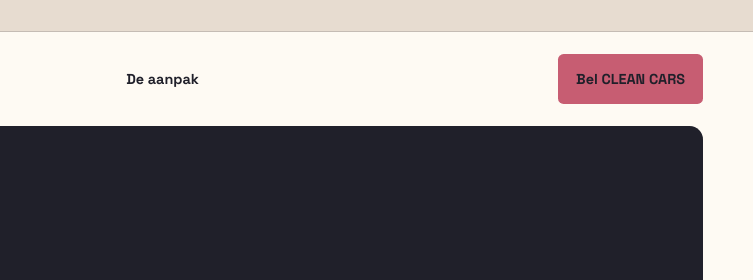
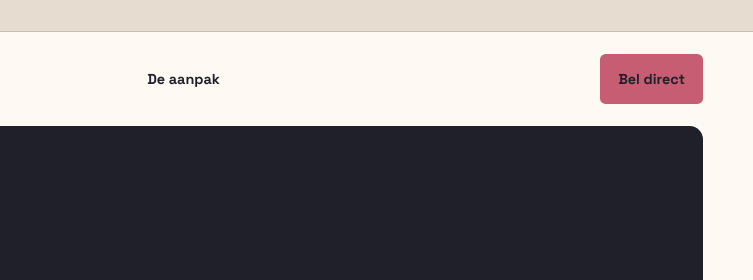
Before and after one commit to sahibgill490/website-demo-clean-cars, a plain HTML site: page index.html in a window 1280 px wide. Shown: the top 280 px of the page, 527-1280 px from the left. Drawn offline with nearby package versions, Linux system fonts and the light colour scheme.

Commit message:
Redesign premium local service concept

```diff
--- a/index.html
+++ b/index.html
@@ -17,7 +17,7 @@
 <body class="layout-e">
   <div class="concept">Onafhankelijk websiteconcept · niet de officiële website van CLEAN CARS</div>
   <div class="shell">
-    <header class="site-nav"><a class="brand" href="#top" aria-label="CLEAN CARS concept"><span class="mark"><svg xmlns="http://www.w3.org/2000/svg" viewBox="0 0 120 120" role="img" aria-label="CC beeldmerk"><circle cx="60" cy="60" r="47" fill="#C75D72"/><path d="M33 60h54M60 33v54" stroke="#20202A" stroke-width="10" stroke-linecap="round"/></svg></span><span><span class="brand-name">CLEAN CARS</span><span class="brand-type">Autoverzorging · Amsterdam</span></span></a><a class="nav-link" href="#aanpak">De aanpak</a><a class="cta" href="tel:+31206114248">Bel CLEAN CARS</a></header>
+    <header class="site-nav"><a class="brand" href="#top" aria-label="CLEAN CARS concept"><span class="mark"><svg xmlns="http://www.w3.org/2000/svg" viewBox="0 0 120 120" role="img" aria-label="CC beeldmerk"><circle cx="60" cy="60" r="47" fill="#C75D72"/><path d="M33 60h54M60 33v54" stroke="#20202A" stroke-width="10" stroke-linecap="round"/></svg></span><span><span class="brand-name">CLEAN CARS</span><span class="brand-type">Autoverzorging · Amsterdam</span></span></a><a class="nav-link" href="#aanpak">De aanpak</a><a class="cta" href="tel:+31206114248">Bel direct</a></header>
     <main id="top">
       <section class="hero"><div class="hero-inner"><div class="eyebrow"><svg viewBox="0 0 24 24" aria-hidden="true"><path d="M12 2 14.5 9.5 22 12l-7.5 2.5L12 22l-2.5-7.5L2 12l7.5-2.5L12 2Z" fill="none" stroke="#C75D72" stroke-width="1.8"/><path d="m19 3 .9 2.1L22 6l-2.1.9L19 9l-.9-2.1L16 6l2.1-.9L19 3Z" fill="#C75D72"/></svg><span>Autoverzorging in Amsterdam</span></div><h1>Aandacht die je auto weer laat spreken.</h1><p>Een heldere digitale voordeur voor een service waarbij afwerking, vertrouwen en gemak samenkomen.</p><a class="cta" href="tel:+31206114248">Plan een verzorgingsmoment <span aria-hidden="true">→</span></a></div></section>
       <section class="ledger" id="aanpak"><div class="ledger-head"><small>Het digitale vertrekpunt</small><h2>Een duidelijke reden om contact op te nemen.</h2></div><div class="principles"><article class="principle"><span>Eerste indruk</span><p>Een sterke eerste kennismaking met CLEAN CARS.</p></article><article class="principle"><span>Heldere route</span><p>Een heldere route van vraag naar persoonlijk contact.</p></article><article class="principle"><span>Sterke afsluiting</span><p>Een uitstraling die past bij Amsterdam en de mensen die er wonen en werken.</p></article></div></section>
```
